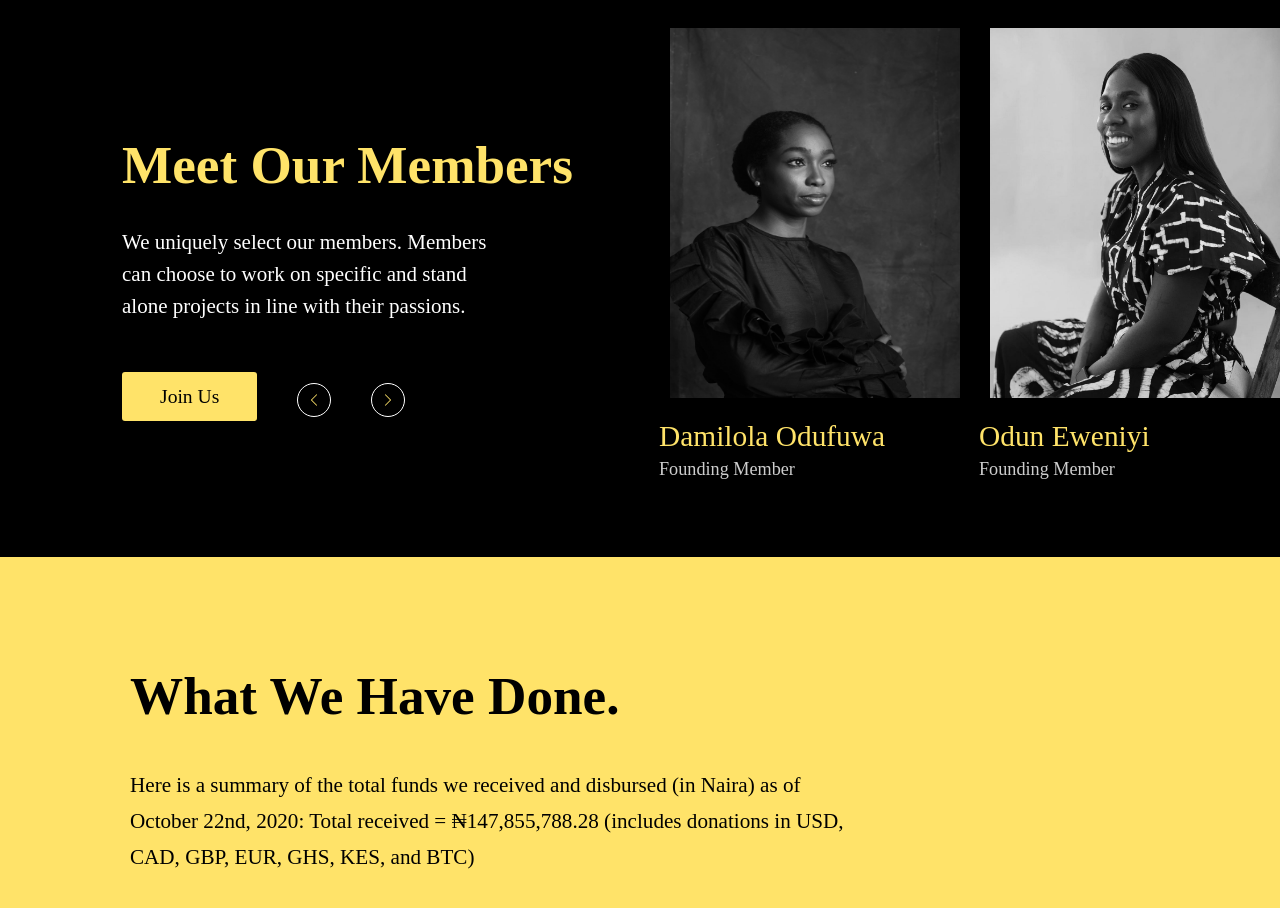
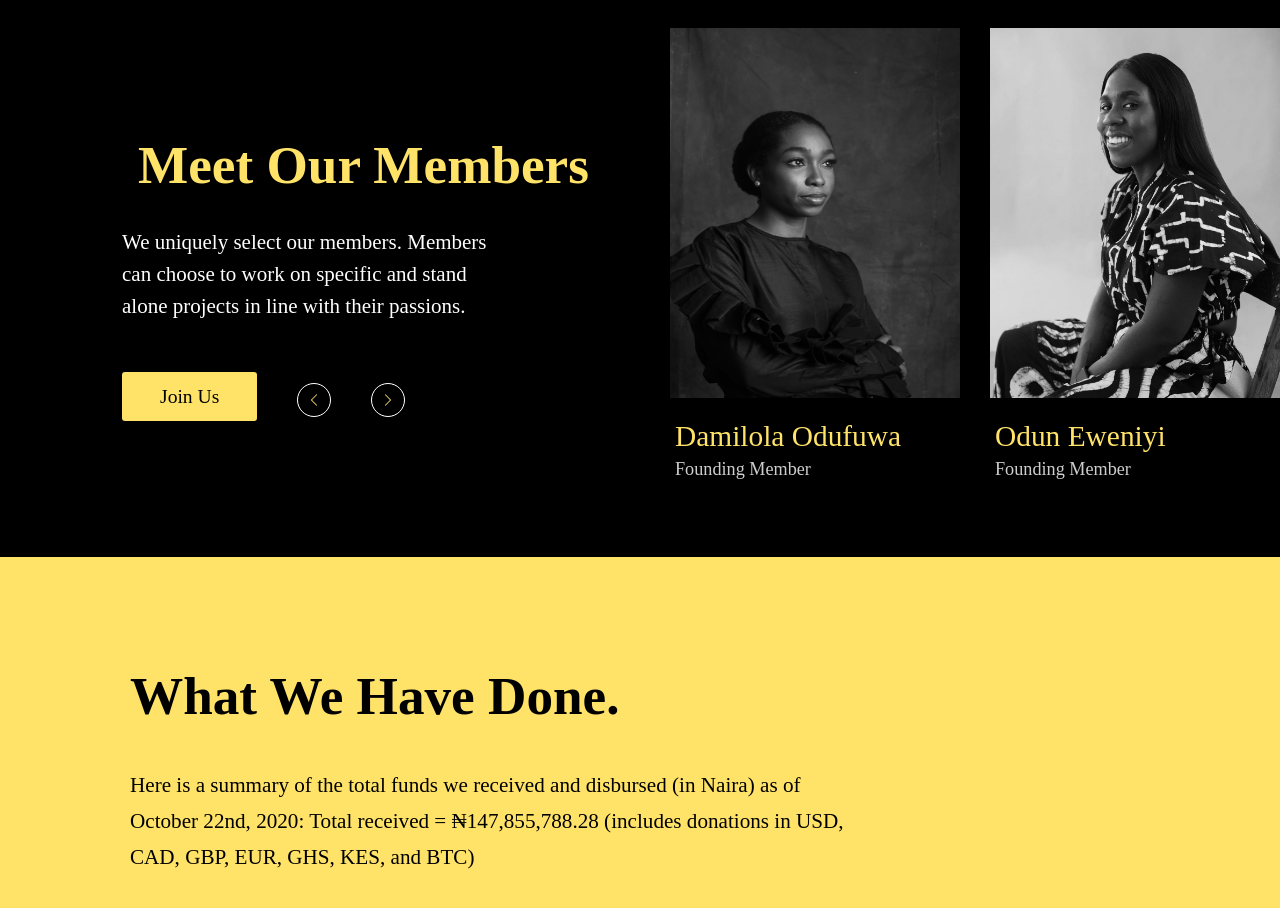
Before and after one commit to DevvEmeka/feministco-clone, a React (Vite) app: page / in a window 1280 px wide. Shown: the part 1860-2768 px from the top of the page. Built offline with nearby package versions, Linux system fonts and the light colour scheme; a web font is replaced by a local one.

Commit message:
made adjustments

```diff
--- a/src/component/PrevArrow.jsx
+++ b/src/component/PrevArrow.jsx
@@ -3,7 +3,7 @@ import {BsChevronLeft} from "react-icons/bs"
 
 const PrevArrow = ({ onClick }) => {
   return (
-    <div className='absolute laptop:left-[-357px] laptop:-top-[-355px] left-[100px] -top-[-500px]' onClick={onClick}>
+    <div className='absolute laptop:left-[-357px] laptop:-top-[-355px] left-[100px] -top-[-500px] mobile:-top-[-500px]' onClick={onClick}>
         <div className='bg-[#000] border-white border-[1.5px] h-[34px] w-[34px] rounded-full grid place-items-center cursor-pointer'>
             <BsChevronLeft className='fill-[#ffe369]' />
         </div>
--- a/src/files/Finances.jsx
+++ b/src/files/Finances.jsx
@@ -8,7 +8,7 @@ const Finances = () => {
       <h2 className="text-[1.6em] laptop:text-[3.8em] font-sangbleu mb-[30px] font-semibold laptop:font-bold ">
         What We Have Done.
       </h2>
-      <p className="text-[1.18em] laptop:text-[1.51em] mb-[30px] laptop:leading-9 leading-7">
+      <p className="text-[1.18em] laptop:text-[1.51em] font-DM-San mb-[30px] laptop:leading-9 leading-7">
         Here is a summary of the total funds we received and disbursed (in
         Naira) as of <br /> October 22nd, 2020: Total received = ₦147,855,788.28
         (includes donations in USD, <br /> CAD, GBP, EUR, GHS, KES, and BTC)
--- a/src/files/Members.jsx
+++ b/src/files/Members.jsx
@@ -82,7 +82,7 @@ const Members = () => {
           <div className="mx-auto pb-[134px]">
             <div className="pt-[25px] relative">
               <div className="laptop:w-[50%] laptop:float-left laptop:pt-[98px] laptop:pl-[108px]">
-                <div className="text-[#ffe369] text-[2em] mb-[1px] font-sangbleu laptop:font-bold laptop:text-[3.8em] laptop:mb-5">
+                <div className="text-[#ffe369] text-[2em] mb-[1px] ml-4 font-sangbleu laptop:font-bold laptop:text-[3.8em] laptop:mb-5">
                   Meet Our Members
                 </div>
                 <div>
@@ -108,7 +108,7 @@ const Members = () => {
                         />
                       </div>
 
-                      <div className="flex flex-col gap-4 py-4 px-[5px]">
+                      <div className="flex flex-col gap-4 ml-4 py-4 px-[5px]">
                         <h2 className="text-[#ffe369] text-[1.7em] mb-[-18px] laptop:text-[2.1em] font-sangbleu font-medium">
                           {d.name}
                         </h2>
--- a/tailwind.config.js
+++ b/tailwind.config.js
@@ -8,10 +8,11 @@ export default {
     extend: {
       fontFamily: {
         'sangbleu': ["sangbleu", "sans serif"],
-        'DM-San': ["DM San", "sans serif"],
+        'DM-San': ["DM-San", "sans serif"],
       },
       screens: {
-        laptop: '1024px'
+        laptop: '1024px',
+        smaller: '768px'
       },
       gridTemplateColumns: {
         'gridmix': 'repeat(6,1fr)',
```
